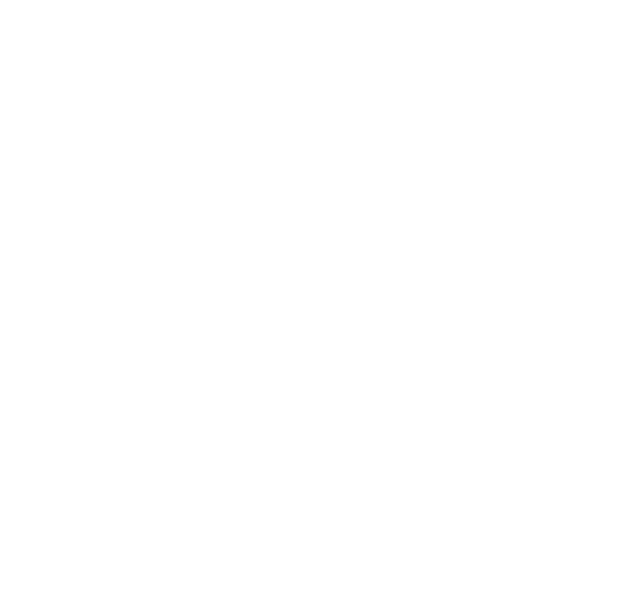
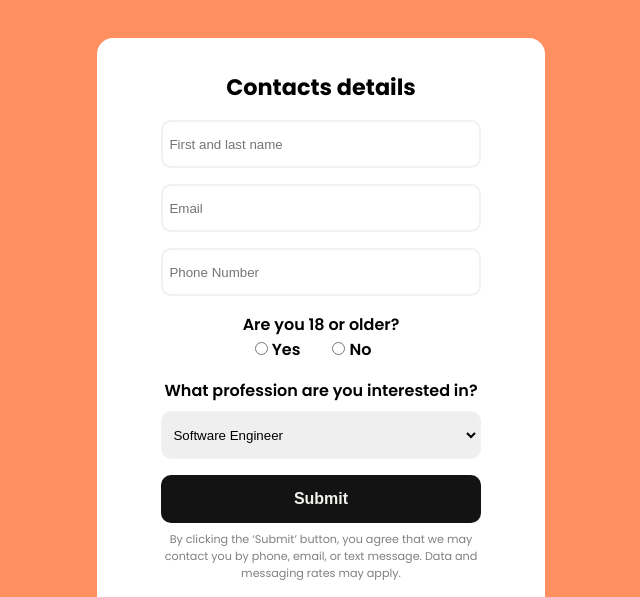
Before and after one commit to Abeer-Yahya/React_Task5, a React (Create React App) app: page / in a window 1280 px wide. Shown: the part 6067-6664 px from the top of the page, without its empty margins (319-959 px from the left). Before the commit the page ends 5549 px from the top, so only its background shows below. Built offline with nearby package versions, Linux system fonts and the light colour scheme.

Commit message:
Completed Contact us section

```diff
--- a/src/App.js
+++ b/src/App.js
@@ -3,6 +3,7 @@ import Header from "./components/header";
 import Hero from "./components/hero";
 import Numbers from "./components/numbers";
 import Career from "./components/career";
+import Contact from "./components/contact";
 function App() {
   return (
     <div className="App">
@@ -10,6 +11,7 @@ function App() {
       <Hero />
       <Numbers />
       <Career />
+      <Contact />
     </div>
   );
 }
--- /dev/null
+++ b/src/assets/scss/components/_contact.scss
@@ -0,0 +1,63 @@
+.contact {
+  padding: 0rem 4rem;
+  background-color: $primary_color;
+  text-align: center;
+  h2 {
+    font-size: 2rem;
+    padding: 2rem 24rem;
+    img {
+      vertical-align: middle;
+      margin: 0rem 0.4rem;
+    }
+  }
+  .contactForm {
+    margin: 0 auto;
+    background-color: #ffff;
+    width: 28rem;
+    padding: 2rem;
+    border-radius: 16px;
+    h5 {
+      font-size: 1.4rem;
+      margin-bottom: 1rem;
+    }
+    input[type="text"],
+    [type="tel"],
+    select {
+      width: 20rem;
+      height: 3rem;
+      margin-bottom: 1rem;
+      padding-left: 0.4rem;
+      border: 2px solid $gray_color;
+      border-radius: 10px;
+    }
+    .radioInline {
+      display: inline-block;
+      margin-right: 1rem;
+    }
+    label {
+      font-size: 1rem;
+      font-weight: 600;
+      margin-bottom: 1rem;
+    }
+    select {
+      margin-top: 0.5rem;
+    }
+    button {
+      width: 20rem;
+      height: 3rem;
+      border: none;
+      border-radius: 10px;
+      background-color: $text_color;
+      color: $gray_color;
+      font-size: 1rem;
+      font-weight: 600;
+    }
+    p {
+      width: 20rem;
+      margin: 0 auto;
+      margin-top: 0.5rem;
+      font-size: 0.7rem;
+      color: gray;
+    }
+  }
+}
--- a/src/assets/scss/pages/_landing-style.scss
+++ b/src/assets/scss/pages/_landing-style.scss
@@ -3,6 +3,7 @@
 @import "../components/hero";
 @import "../components/numbers";
 @import "../components//career";
+@import "../components/contact";
 * {
   margin: 0;
   padding: 0;
--- a/src/assets/scss/root.css
+++ b/src/assets/scss/root.css
@@ -194,6 +194,70 @@ nav .primaryButton {
   margin-bottom: 1.2rem;
 }
 
+.contact {
+  padding: 0rem 4rem;
+  background-color: #ff8f5f;
+  text-align: center;
+}
+.contact h2 {
+  font-size: 2rem;
+  padding: 2rem 24rem;
+}
+.contact h2 img {
+  vertical-align: middle;
+  margin: 0rem 0.4rem;
+}
+.contact .contactForm {
+  margin: 0 auto;
+  background-color: white;
+  width: 28rem;
+  padding: 2rem;
+  border-radius: 16px;
+}
+.contact .contactForm h5 {
+  font-size: 1.4rem;
+  margin-bottom: 1rem;
+}
+.contact .contactForm input[type=text],
+.contact .contactForm [type=tel],
+.contact .contactForm select {
+  width: 20rem;
+  height: 3rem;
+  margin-bottom: 1rem;
+  padding-left: 0.4rem;
+  border: 2px solid #f2f1ee;
+  border-radius: 10px;
+}
+.contact .contactForm .radioInline {
+  display: inline-block;
+  margin-right: 1rem;
+}
+.contact .contactForm label {
+  font-size: 1rem;
+  font-weight: 600;
+  margin-bottom: 1rem;
+}
+.contact .contactForm select {
+  margin-top: 0.5rem;
+}
+.contact .contactForm button {
+  width: 20rem;
+  height: 3rem;
+  border: none;
+  border-radius: 10px;
+  background-color: #131313;
+  color: #f2f1ee;
+  font-size: 1rem;
+  font-weight: 600;
+}
+.contact .contactForm p {
+  width: 20rem;
+  margin: 0 auto;
+  margin-top: 0.5rem;
+  font-size: 0.7rem;
+  color: gray;
+}
+
 * {
   margin: 0;
   padding: 0;
--- /dev/null
+++ b/src/components/contact.jsx
@@ -0,0 +1,53 @@
+import React from "react";
+export default function Contact() {
+  return (
+    <section className="contact">
+      <h2>
+        Get all your questions answered
+        <img
+          src="https://t.cf.practicum.com/usa-main/tild3665-3639-4561-b462-626665363935__group_120959.svg"
+          alt="cool emoji"
+        />
+        by our admissions counselor
+      </h2>
+      <div className="contactForm">
+        <h5>Contacts details</h5>
+        <form>
+          <input type="text" placeholder="First and last name" required />
+          <br />
+          <input type="text" placeholder="Email" required />
+          <br />
+          <input type="tel" placeholder="Phone Number" required />
+          <br />
+          <label className="leftText">Are you 18 or older?</label>
+          <br />
+          <label class="radio-inline" style={{ marginRight: "2rem" }}>
+            <input type="radio" name="yes" style={{ marginRight: "4px" }} />
+            Yes
+          </label>
+          <label class="radioInline">
+            <input type="radio" name="no" style={{ marginRight: "4px" }} />
+            No
+          </label>
+          <br />
+          <label for="profession">What profession are you interested in?</label>
+          <br />
+          <select name="profession" id="profession">
+            <option value="Software Engineer">Software Engineer</option>
+            <option value="Data Analyst">Data Analyst</option>
+            <option value="Data Scientist">Data Scientist</option>
+            <option value="Quality Assurance">Quality Assurance</option>
+            <option value="undefined">I'm not sure yet</option>
+          </select>
+          <br />
+          <button type="submit">Submit</button>
+          <p>
+            By clicking the ‘Submit’ button, you agree that we may contact you
+            by phone, email, or text message. Data and messaging rates may
+            apply.
+          </p>
+        </form>
+      </div>
+    </section>
+  );
+}
```
Also changed, not shown: 1 other file (tests, documents, lock files or other folders).
